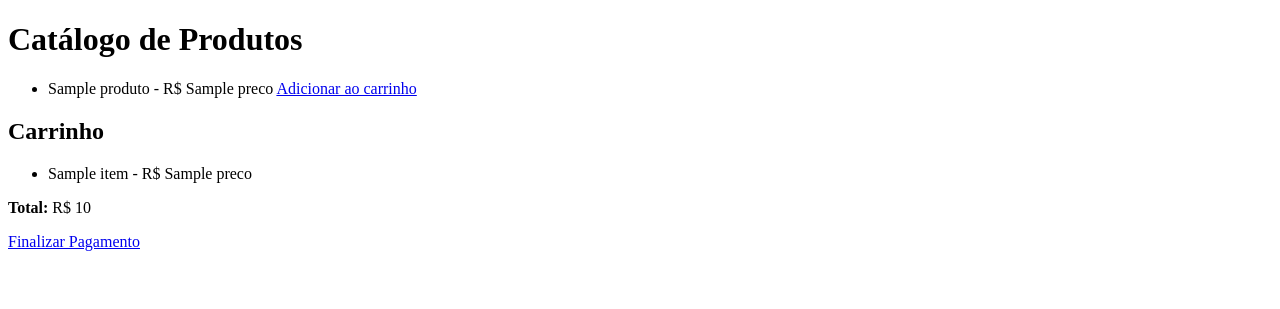
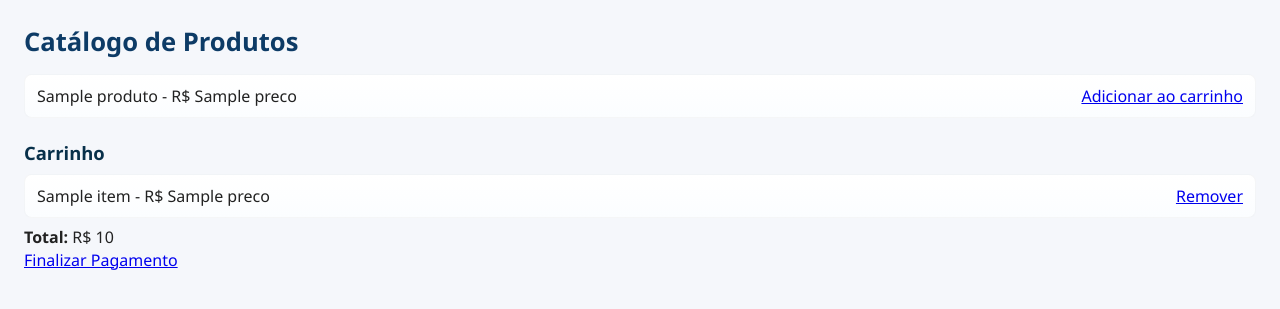
Before and after one commit to GabrielSMa7/Projeto-ecomerce, a Flask app: template ecommerce/gateway/templates/index.html in a window 1280 px wide. Shown: the top 309 px of the page. Run offline with Flask 3, Linux system fonts and the light colour scheme; the template is opened without the code that fills it: most values are stand-ins (such as "Sample title", 1, 10 or a date in 2020).

Commit message:
css simples adicionado

```diff
--- a/ecommerce/carrinho/app.py
+++ b/ecommerce/carrinho/app.py
@@ -5,17 +5,19 @@ from abc import ABC, abstractmethod
 app = Flask(__name__)
 CORS(app)
 
-# Interface do carrinho
+# Interface
 class CarrinhoInterface(ABC):
     @abstractmethod
-    def adicionar_item(self, item):
-        pass
+    def adicionar_item(self, item): pass
 
     @abstractmethod
-    def listar_itens(self):
-        pass
+    def listar_itens(self): pass
 
-# Implementação concreta do carrinho
+    @abstractmethod
+    def remover_item(self, item_id): pass
+
+
+# Implementação concreta
 class Carrinho(CarrinhoInterface):
     def __init__(self):
         self._itens = []
@@ -26,18 +28,34 @@ class Carrinho(CarrinhoInterface):
     def listar_itens(self):
         return self._itens
 
-# Instância do carrinho
+    def remover_item(self, item_id):
+        self._itens = [i for i in self._itens if i.get("id") != item_id]
+
+
+# Instância global do carrinho
 carrinho = Carrinho()
 
+
 @app.route("/carrinho", methods=["GET"])
-def ver_carrinho():
+def listar_itens():
     return jsonify(carrinho.listar_itens())
 
+
 @app.route("/carrinho", methods=["POST"])
-def adicionar_ao_carrinho():
+def adicionar_item():
     item = request.json
     carrinho.adicionar_item(item)
-    return jsonify({"mensagem": "Item adicionado ao carrinho!"})
+    return jsonify({"mensagem": "Item adicionado!"})
+
+
+@app.route("/carrinho/<int:item_id>", methods=["DELETE"])
+def remover_item(item_id):
+    carrinho.remover_item(item_id)
+    return jsonify({
+        "mensagem": "Item removido!",
+        "restante": carrinho.listar_itens()
+    })
+
 
 if __name__ == "__main__":
-    app.run(port=5002)
+    app.run(port=5002, debug=True)
--- a/ecommerce/catalogo/app.py
+++ b/ecommerce/catalogo/app.py
@@ -21,7 +21,9 @@ class ProdutoCatalogo(ProdutoCatalogoInterface):
         self._produtos = [
             {"id": 1, "nome": "Notebook", "preco": 3500},
             {"id": 2, "nome": "Smartphone", "preco": 1800},
-            {"id": 3, "nome": "Fone de ouvido", "preco": 250}
+            {"id": 5, "nome": "Teclado", "preco": 500},
+            {"id": 3, "nome": "Fone de ouvido", "preco": 250},
+            {"id": 4, "nome": "Mouse", "preco": 170}
         ]
 
     def listar_produtos(self):
--- a/ecommerce/gateway/app.py
+++ b/ecommerce/gateway/app.py
@@ -36,6 +36,14 @@ def adicionar(produto_id):
     requests.post(f"{RECOMENDACAO_URL}/events", json={"event": "cart_add", "product_id": produto_id})
     return redirect(url_for("index"))
 
+@app.route("/remover/<int:produto_id>")
+def remover(produto_id):
+    itens = requests.get(CARRINHO_URL).json()
+    produto = next((p for p in itens if p["id"] == produto_id), None)
+    if produto:
+        requests.delete(f"{CARRINHO_URL}/{produto_id}")
+    return redirect(url_for("index"))
+
 
 @app.route("/pagar")
 def finalizar():
--- /dev/null
+++ b/ecommerce/gateway/static/style.css
@@ -0,0 +1,129 @@
+* {
+  box-sizing: border-box;
+  margin: 0;
+  padding: 0;
+}
+
+body {
+  font-family: "Segoe UI", Roboto, "Helvetica Neue", Arial, sans-serif;
+  background: #f5f7fb;
+  color: #222;
+  line-height: 1.4;
+  padding: 24px;
+}
+
+.container {
+  max-width: 960px;
+  margin: 0 auto;
+  background: #ffffff;
+  border-radius: 10px;
+  padding: 20px;
+  box-shadow: 0 6px 18px rgba(20, 30, 50, 0.06);
+}
+
+h1 {
+  font-size: 1.6rem;
+  margin-bottom: 14px;
+  color: #0d3b66;
+}
+
+h2 {
+  font-size: 1.15rem;
+  margin-top: 22px;
+  margin-bottom: 8px;
+  color: #08304a;
+}
+
+ul {
+  list-style: none;
+  margin: 0;
+  padding: 0;
+}
+
+li {
+  padding: 10px 12px;
+  border-radius: 8px;
+  display: flex;
+  justify-content: space-between;
+  align-items: center;
+  gap: 12px;
+  margin-bottom: 8px;
+  background: linear-gradient(180deg, #ffffff, #fbfdff);
+  border: 1px solid rgba(10, 30, 50, 0.04);
+}
+
+.prod-info {
+  display: flex;
+  flex-direction: column;
+}
+
+.prod-info .nome {
+  font-weight: 600;
+  color: #0d3b66;
+}
+
+.prod-info .preco {
+  font-size: 0.95rem;
+  color: #2b6f4a;
+}
+
+a.btn {
+  text-decoration: none;
+  padding: 8px 12px;
+  border-radius: 8px;
+  background: #0d6efd;
+  color: #fff;
+  font-weight: 600;
+  border: none;
+  transition: transform 120ms ease, box-shadow 120ms ease;
+  box-shadow: 0 6px 12px rgba(13, 110, 253, 0.12);
+}
+
+a.btn:hover {
+  transform: translateY(-2px);
+  box-shadow: 0 10px 18px rgba(13, 110, 253, 0.16);
+}
+
+a.btn-remover {
+  background: #ff6b6b;
+  box-shadow: 0 6px 12px rgba(255, 107, 107, 0.10);
+}
+
+.total {
+  margin-top: 12px;
+  display: flex;
+  justify-content: space-between;
+  align-items: center;
+  padding: 12px;
+  border-radius: 8px;
+  background: #f1f6f9;
+  border: 1px solid rgba(10, 30, 50, 0.03);
+  font-weight: 700;
+}
+
+.pagar {
+  display: inline-block;
+  margin-top: 12px;
+}
+
+.carrinho-vazio {
+  color: #6b7280;
+  font-style: italic;
+}
+
+@media (max-width: 600px) {
+  .container {
+    padding: 14px;
+  }
+  li {
+    flex-direction: column;
+    align-items: flex-start;
+  }
+  .prod-info {
+    margin-bottom: 8px;
+  }
+  a.btn {
+    width: 100%;
+    text-align: center;
+  }
+}
--- a/ecommerce/gateway/templates/index.html
+++ b/ecommerce/gateway/templates/index.html
@@ -2,6 +2,7 @@
 <html>
 <head>
     <title>E-commerce Simples</title>
+    <link rel="stylesheet" href="{{ url_for('static', filename='style.css') }}">
 </head>
 <body>
     <h1>Catálogo de Produtos</h1>
@@ -17,9 +18,15 @@
     <h2>Carrinho</h2>
     <ul>
         {% for item in carrinho %}
-            <li>{{ item.nome }} - R$ {{ item.preco }}</li>
+            <li>
+                {{ item.nome }} - R$ {{ item.preco }}
+                <a href="/remover/{{ item.id }}">Remover</a>
+            </li>
+        {% else %}
+            <li>Carrinho vazio.</li>
         {% endfor %}
     </ul>
+
     <p><strong>Total:</strong> R$ {{ total }}</p>
     <a href="/pagar">Finalizar Pagamento</a>
 </body>
--- a/ecommerce/pagamento/app.py
+++ b/ecommerce/pagamento/app.py
@@ -9,7 +9,7 @@ CORS(app)
 def realizar_pagamento():
     dados = request.json
     total = dados.get("total", 0)
-    return jsonify({"mensagem": f"Pagamento-Atualizado de R${total:.2f} realizado com sucesso!!!"})
+    return jsonify({"mensagem": f"Pagamento de R${total:.2f} realizado com sucesso!!!"})
 
 if __name__ == "__main__":
     app.run(port=5003)
```
